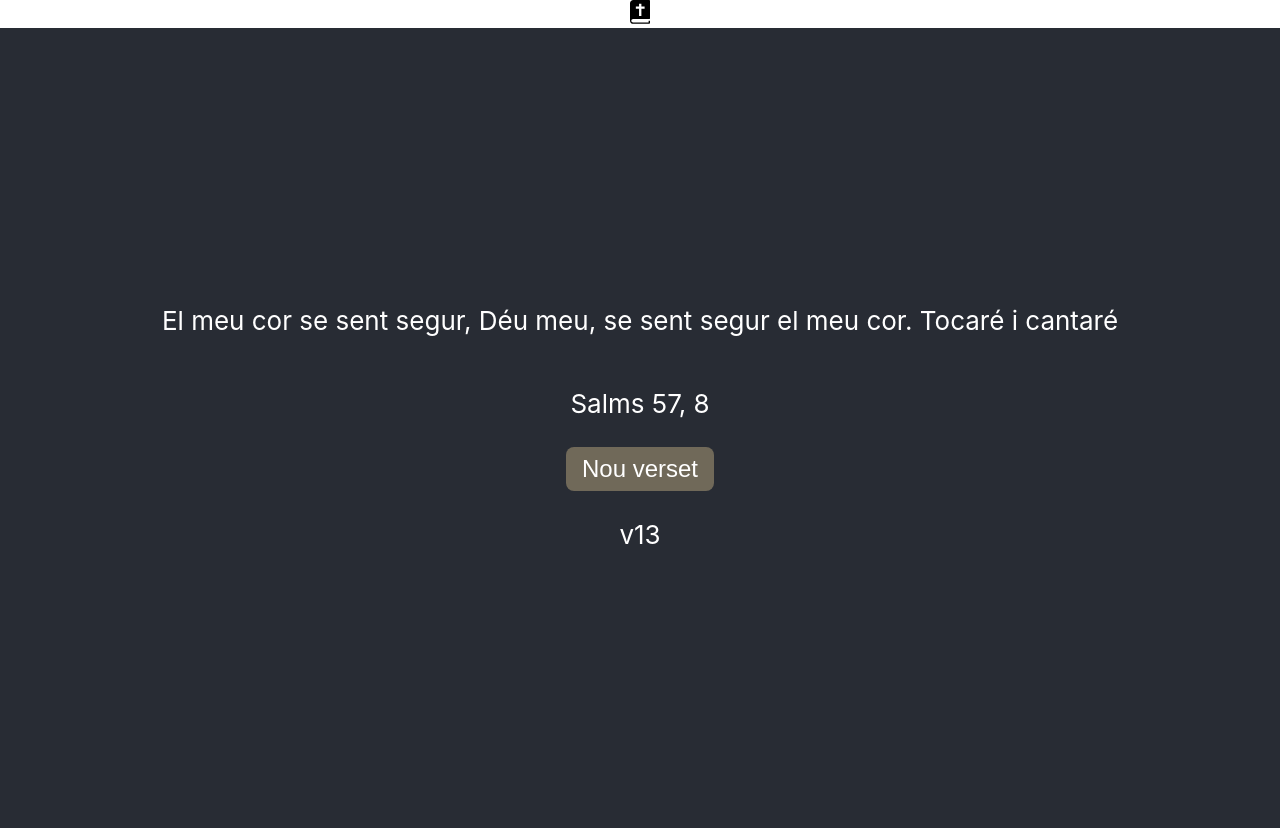
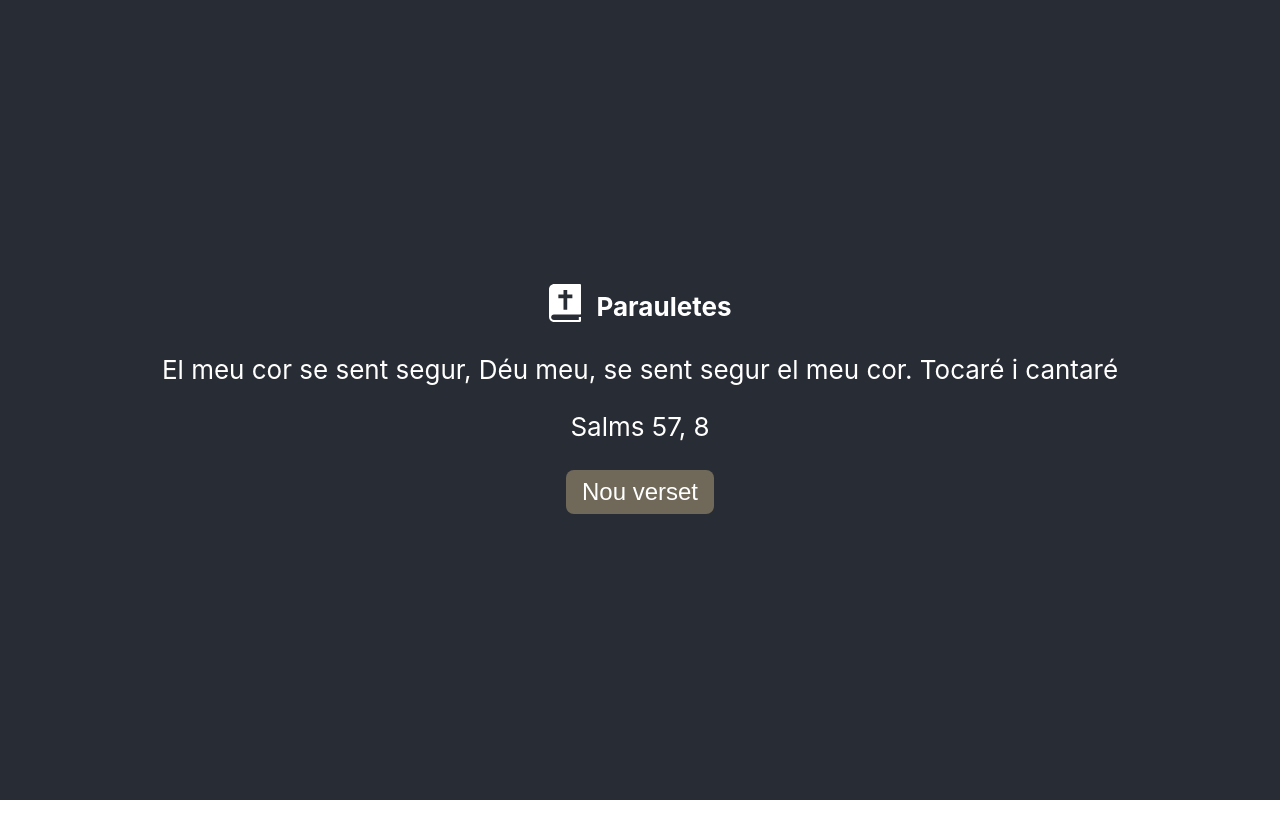
Before and after one commit to jeremies/parauletes, a React (Create React App) app: page / in a window 1280 px wide. After the commit the page ends 800 px from the top, so only its background shows below. Built offline with nearby package versions, Linux system fonts and the light colour scheme.

Commit message:
title and others

```diff
--- a/src/App.css
+++ b/src/App.css
@@ -25,11 +25,34 @@
   cursor: pointer;
 }
 
+.icon-div {
+  color: white;
+}
+
 .icon {
-  width: 20px;
+  width: 2rem;
 }
 
 .st0 {
   fill-rule: evenodd;
   clip-rule: evenodd;
 }
+
+.title {
+  display: flex;
+  align-items: center;
+}
+
+.title-text {
+  margin-left: 1rem;
+  font-weight: bold;
+}
+
+.verset {
+  margin-left: 2rem;
+  margin-right: 2rem;
+}
+
+.cita {
+  margin-top: 0;
+}
--- a/src/App.js
+++ b/src/App.js
@@ -23,23 +23,26 @@ function App() {
 
   return (
     <div className="App">
-      <div>
+      <header className="App-header">
+        <div className="title">
+          <div className="icon-div">
             <svg x="0px" y="0px" viewBox="0 0 103.19 122.88" className="icon">
               <g>
                 <path
+                  fill="white"
                   class="st0"
                   d="M17.16,0h82.72c1.82,0,3.31,1.49,3.31,3.31v92.32c-0.15,2.58-3.48,2.64-7.07,2.48H15.94 c-4.98,0-9.05,4.07-9.05,9.05c0,4.98,4.07,9.05,9.05,9.05l80.17,0v-9.63l7.07,0v12.24c0,2.23-1.82,4.05-4.05,4.05l-82.85,0 C7.33,122.88,0,115.55,0,106.59V17.16C0,7.72,7.72,0,17.16,0L17.16,0z M75.38,33.69v12.02H58.79v37.03H46.77V45.71H30.18V33.69 h16.59V19.02h12.02v14.68H75.38L75.38,33.69z"
                 />
               </g>
             </svg>
           </div>
-      <header className="App-header">
-        <p>{verset}</p>
-        <p>{cita}</p>
+          <div className="title-text">Parauletes</div>
+        </div>
+        <p className="verset">{verset}</p>
+        <p className="cita">{cita}</p>
         <button className="button" onClick={reload}>
           Nou verset
         </button>
-        <p>v13</p>
       </header>
     </div>
   );
```
Also changed, not shown: public/manifest.json. Lines whose indentation alone changed are shown as unchanged.
